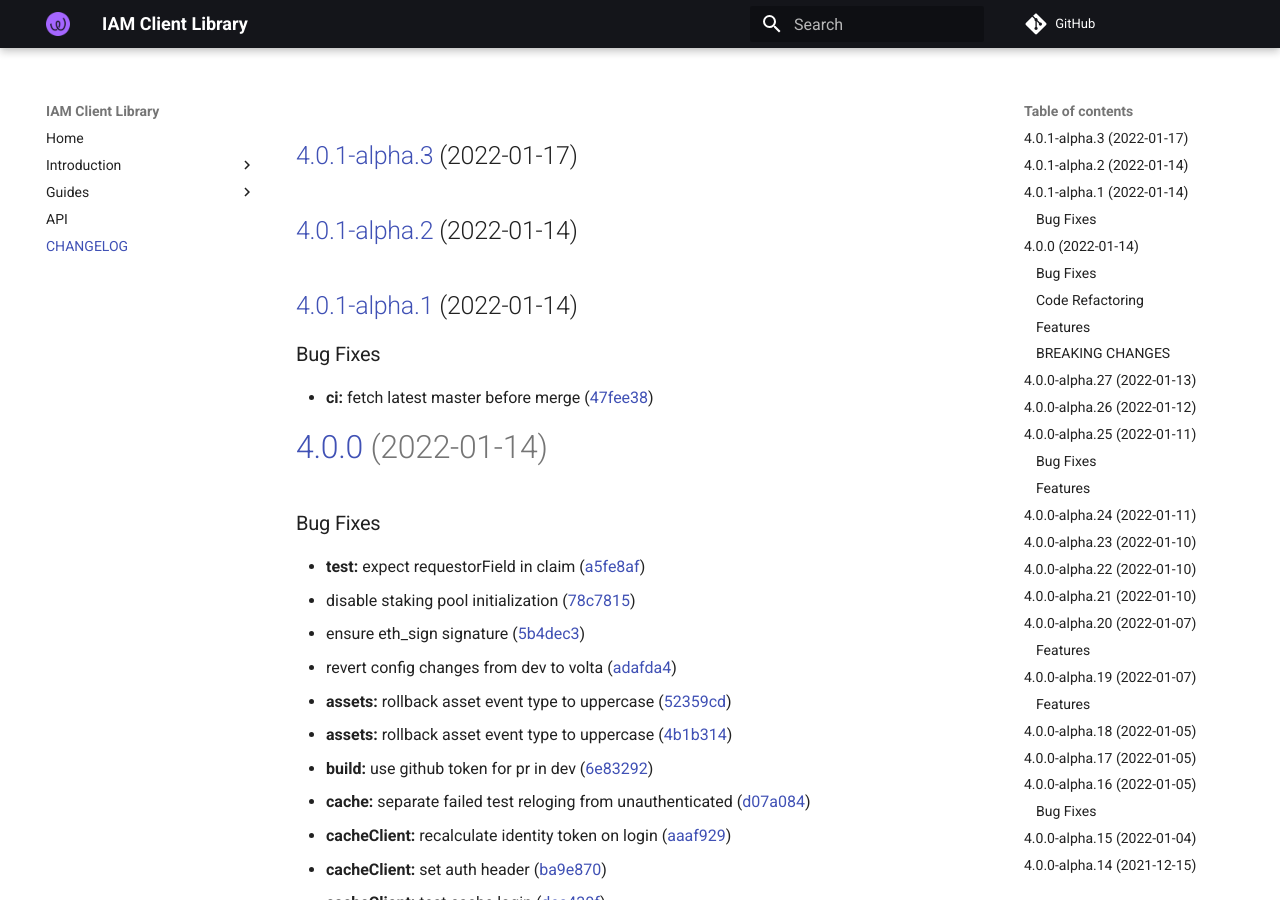
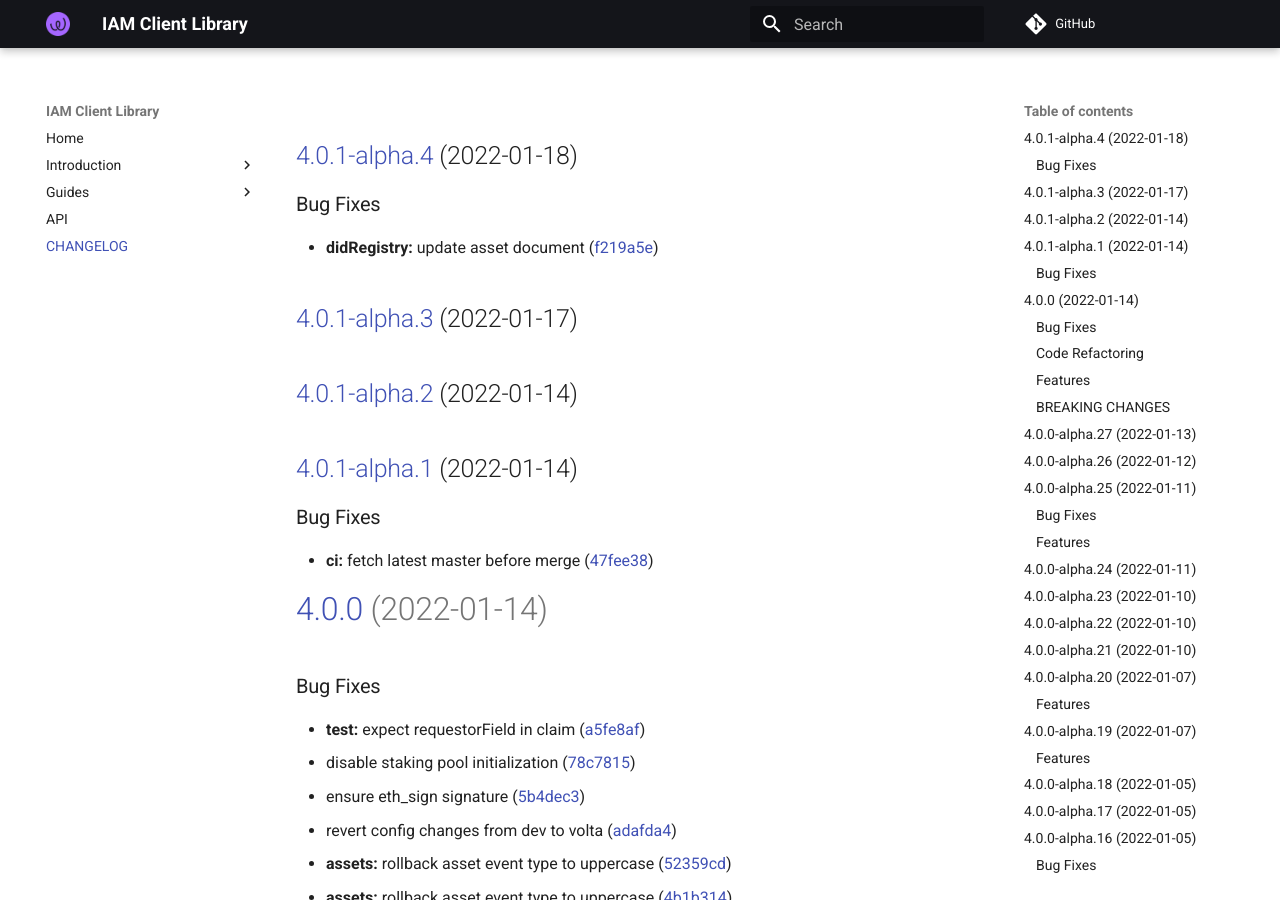
Before and after one commit to energywebfoundation/iam-client-lib, an MkDocs documentation site: the page built from docs/CHANGELOG.md, in a window 1280 px wide and 900 px high. Built offline with MkDocs 1.6.1 and Material for MkDocs 9.7.7, drawn with Linux system fonts in a browser that asks for light colours; comment, search, counter and statistics services are not loaded.

Commit message:
chore(release): 4.0.1-alpha.4 [skip ci]
## [4.0.1-alpha.4](https://github.com/energywebfoundation/iam-client-lib/compare/v4.0.1-alpha.3...v4.0.1-alpha.4) (2022-01-18)

### Bug Fixes

* **didRegistry:** update asset document ([f219a5e](https://github.com/energywebfoundation/iam-client-lib/commit/f219a5e32b7dc6174fa6e87726d74c2189b01f34))

```diff
--- a/docs/CHANGELOG.md
+++ b/docs/CHANGELOG.md
@@ -1,3 +1,10 @@
+## [4.0.1-alpha.4](https://github.com/energywebfoundation/iam-client-lib/compare/v4.0.1-alpha.3...v4.0.1-alpha.4) (2022-01-18)
+
+
+### Bug Fixes
+
+* **didRegistry:** update asset document ([f219a5e](https://github.com/energywebfoundation/iam-client-lib/commit/f219a5e32b7dc6174fa6e87726d74c2189b01f34))
+
 ## [4.0.1-alpha.3](https://github.com/energywebfoundation/iam-client-lib/compare/v4.0.1-alpha.2...v4.0.1-alpha.3) (2022-01-17)
 
 ## [4.0.1-alpha.2](https://github.com/energywebfoundation/iam-client-lib/compare/v4.0.1-alpha.1...v4.0.1-alpha.2) (2022-01-14)
--- a/package.json
+++ b/package.json
@@ -1,6 +1,6 @@
 {
   "name": "iam-client-lib",
-  "version": "4.0.1-alpha.3",
+  "version": "4.0.1-alpha.4",
   "description": "Library for Decentralized Identity and Access Management",
   "main": "dist/index.js",
   "module": "dist/index.esm.js",
```
